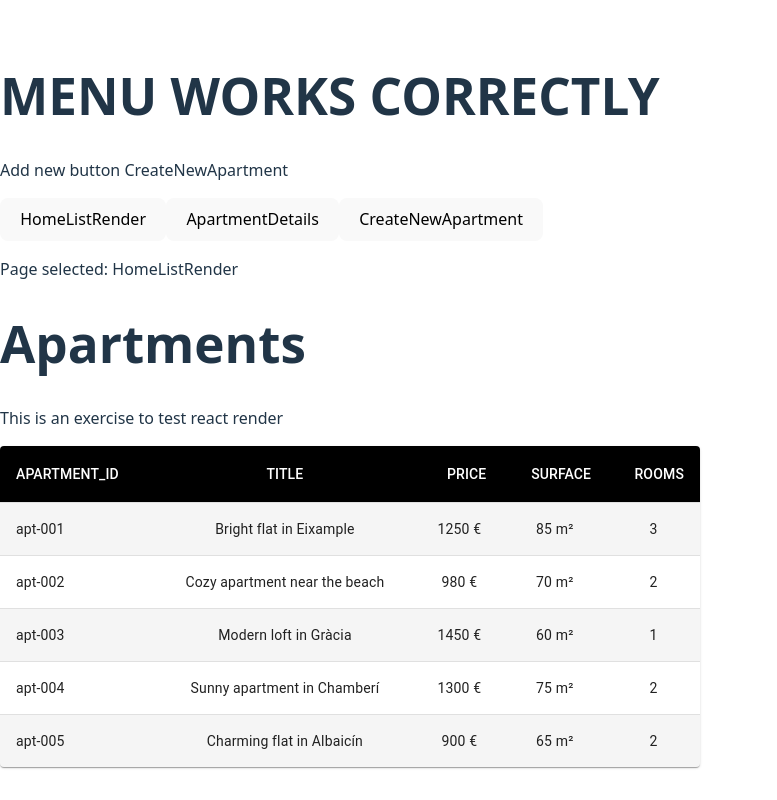
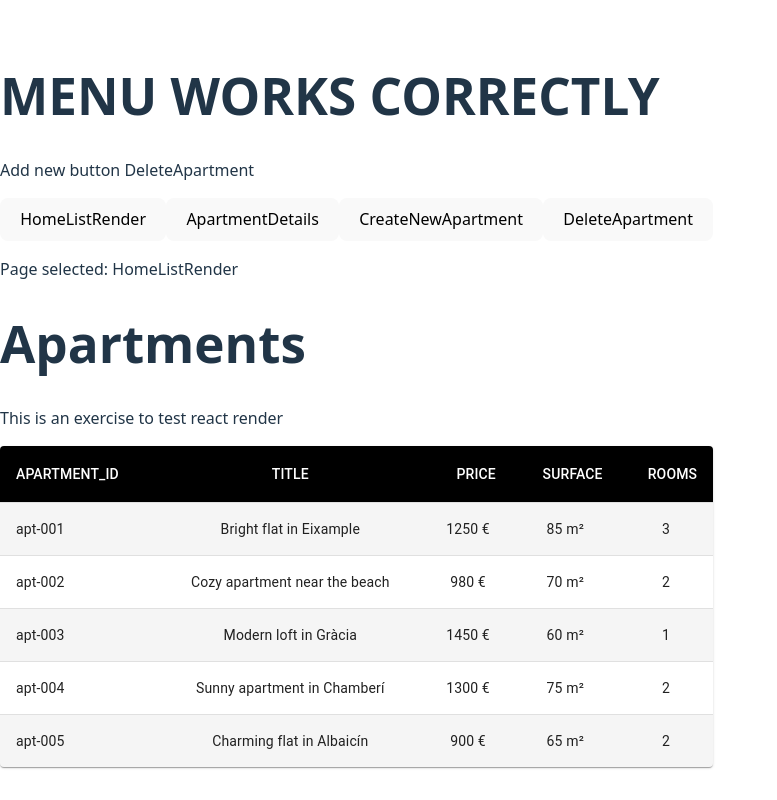
Before and after one commit to nilsanca97/ApartmentPredictor-React, a React (Vite) app in the folder apartment-predictor-react/: page / in a window 1280 px wide. Shown: the whole page, without its empty margins (0-777 px from the left). Built offline with nearby package versions, Linux system fonts and the light colour scheme.

Commit message:
Add new button DeleteApartment

```diff
--- a/apartment-predictor-react/src/components/DeleteApartment.jsx
+++ b/apartment-predictor-react/src/components/DeleteApartment.jsx
@@ -1,14 +1,8 @@
 import { useState } from "react";
 //import { apartments } from "../data/apartments";
 
-let initialApartments = [
-  { id: 0, title: "Marta Colvin Andrade" },
-  { id: 1, title: "Lamidi Olonade Fakeye" },
-  { id: 2, title: "Louise Nevelson" },
-];
-
-export default function DeleteApartment() {
-  const [apartments, setAparments] = useState(initialApartments);
+export default function DeleteApartment({ apartments = []}) {
+  //const [apartments, setAparments] = useState(initialApartments);
 
   return (
     <>
--- a/apartment-predictor-react/src/components/Menu.jsx
+++ b/apartment-predictor-react/src/components/Menu.jsx
@@ -56,7 +56,7 @@ import { initialApartments } from "../data/apartments";
 import HomeListRender from "../components/HomeListRender";
 import ApartmentDetails from "../components/ApartmentDetails";
 import CreateNewApartment from "../components/CreateNewApartment";
-
+import DeleteApartment from "../components/DeleteApartment";
 
 export default function Menu() {
   // Hook useState to manage (control) the state of apartments (data, information)
@@ -68,7 +68,7 @@ export default function Menu() {
   return (
       <>
         <h1>MENU WORKS CORRECTLY</h1>
-        <p>Add new button CreateNewApartment</p>
+        <p>Add new button DeleteApartment</p>
 
           <button onClick={() => setPageToRender("HomeListRender")}>
             HomeListRender
@@ -78,6 +78,9 @@ export default function Menu() {
           </button>
           <button onClick={() => setPageToRender("CreateNewApartment")}>
             CreateNewApartment
+          </button>
+          <button onClick={() => setPageToRender("DeleteApartment")}>
+            DeleteApartment
           </button>
         <p>Page selected: {pageToRender} </p>
 
@@ -91,6 +94,9 @@ export default function Menu() {
         {pageToRender === "CreateNewApartment" && (
           <CreateNewApartment apartments={apartments} />
         )}
+        {pageToRender === "DeleteApartment" && (
+          <DeleteApartment apartments={apartments} />
+        )}
       </>
   );
 }
```
